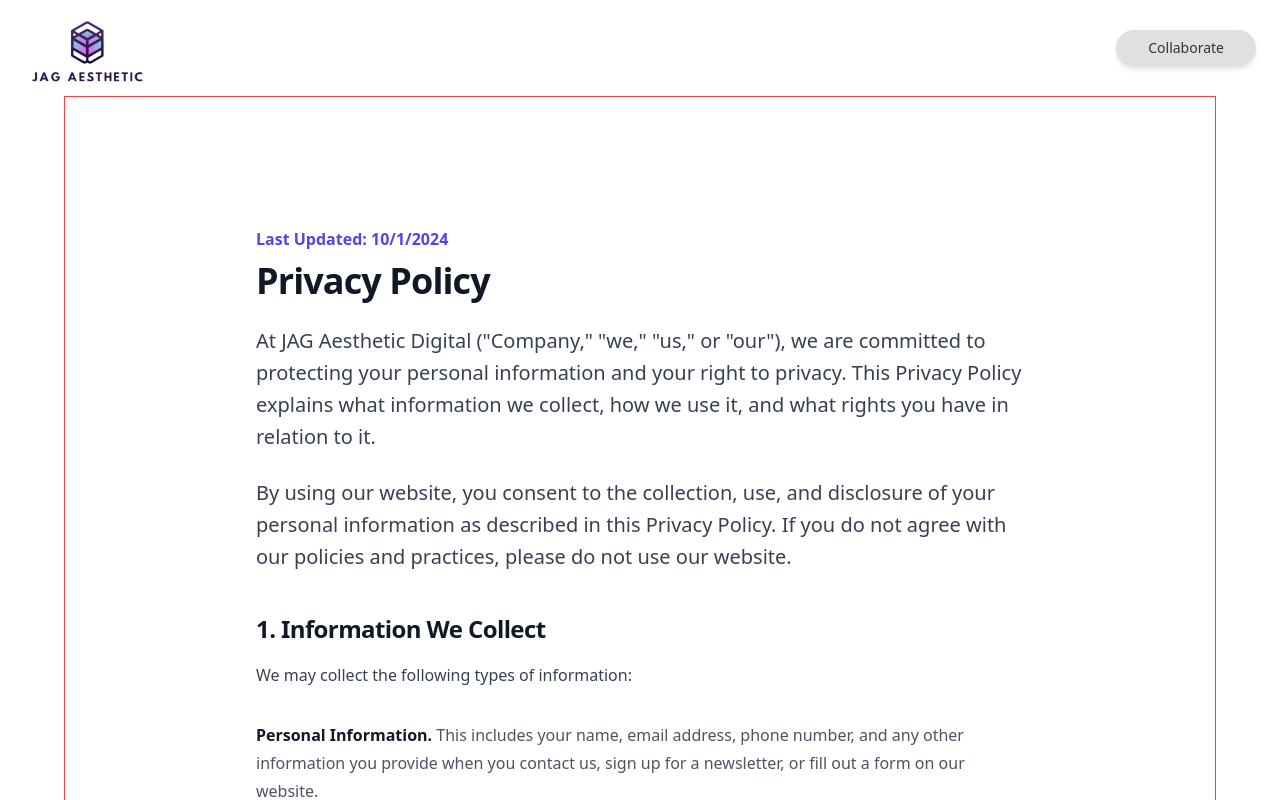
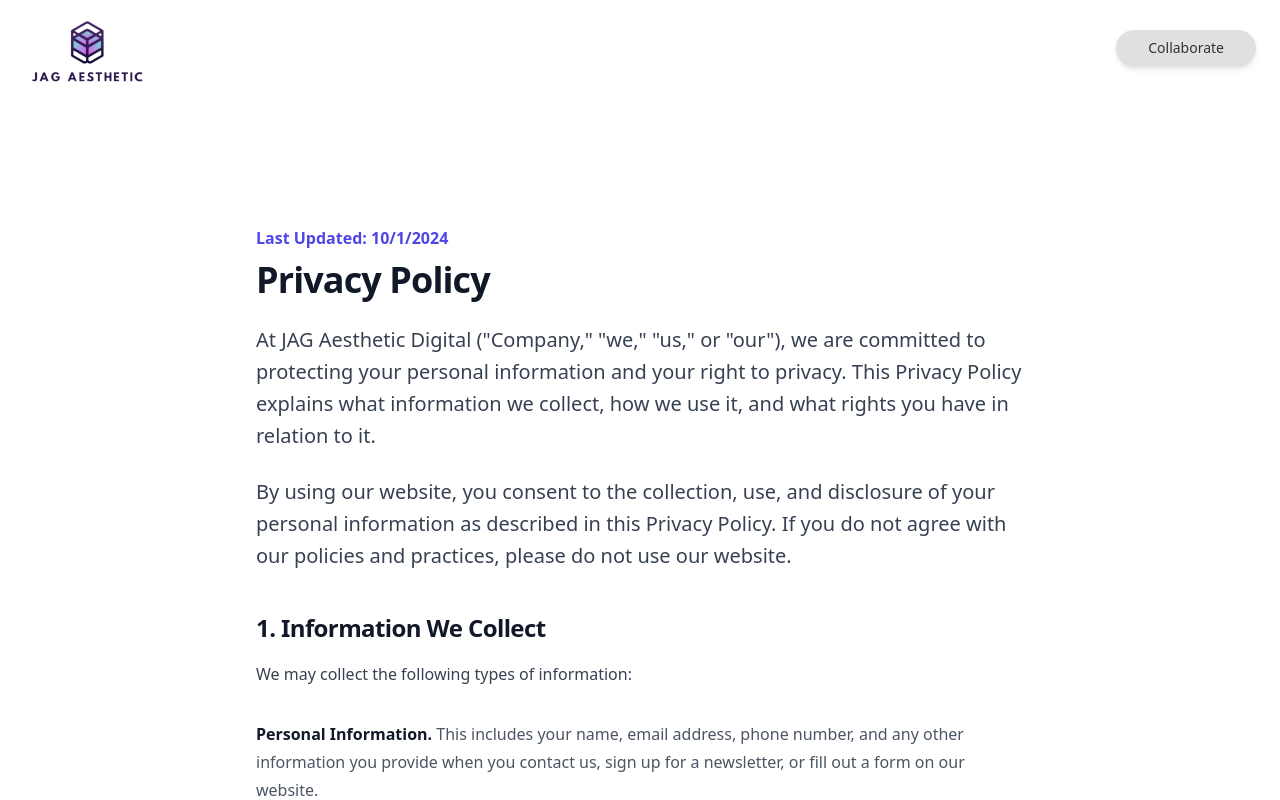
Before and after one commit to nerdineeds/jag-aesthetics-v2, a Next.js app in the folder frontend/: page /privacy-policy in a window 1280 px wide. Shown: the top 800 px of the page. Built offline with nearby package versions, Linux system fonts and the light colour scheme.

Commit message:
added metadata for Privacy Policy

```diff
--- a/frontend/src/app/privacy-policy/page.tsx
+++ b/frontend/src/app/privacy-policy/page.tsx
@@ -1,8 +1,15 @@
+import { Metadata } from 'next';
 import React from 'react';
+
+export const metadata: Metadata = {
+  title: ' Privacy Policy | JAG Aesthetic Digital',
+  description:
+    'JAG Aesthetic Digital delivers cutting-edge aesthetic web design and technical solutions to elevate your brand. From bespoke website development to innovative digital strategies, we craft visually striking and high-performing online experiences. Partner with us to enhance your digital presence today.',
+};
 
 const PrivacyPolicy = () => {
   return (
-    <div className="border border-red-500 max-w-6xl mx-auto">
+    <div className=" max-w-6xl mx-auto">
       <div className="bg-white px-6 py-32 lg:px-8">
         <div className="mx-auto max-w-3xl text-base leading-7 text-gray-700">
           <p className="text-base font-semibold leading-7 text-indigo-600">
```
